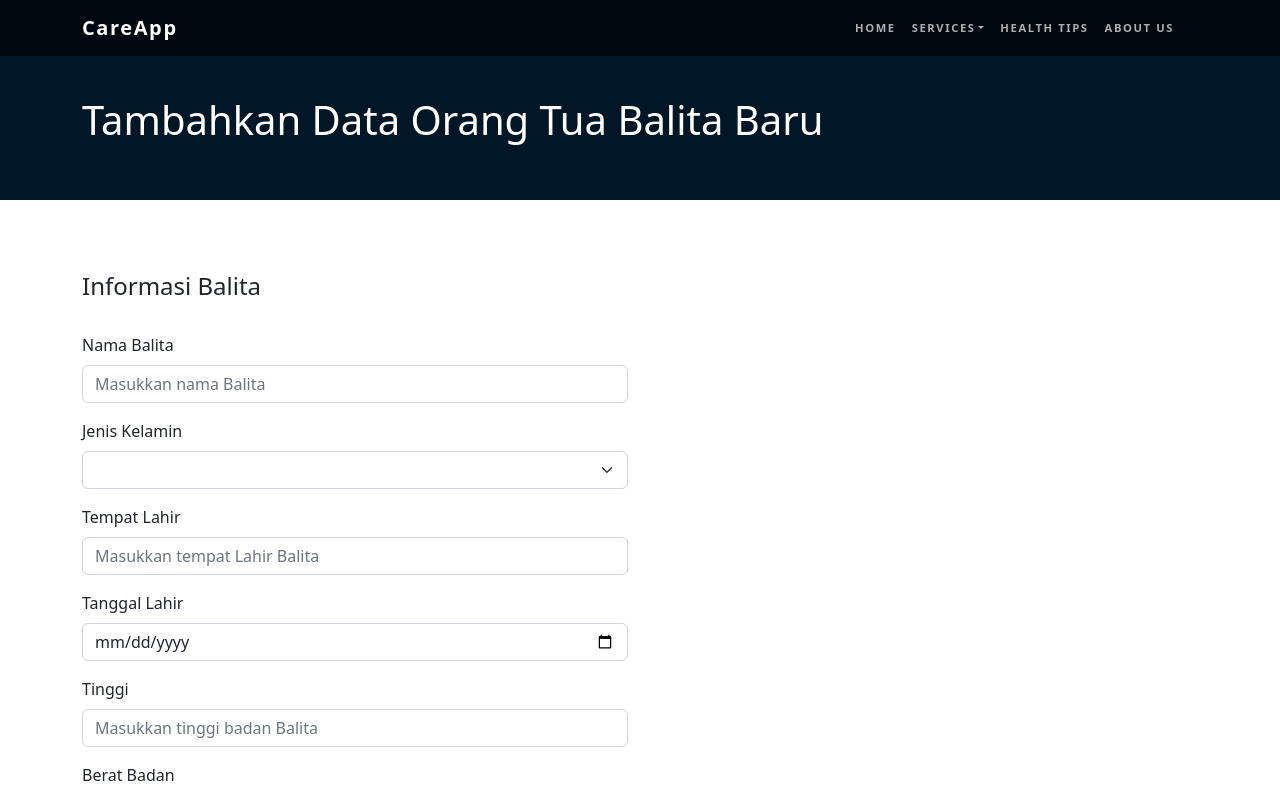
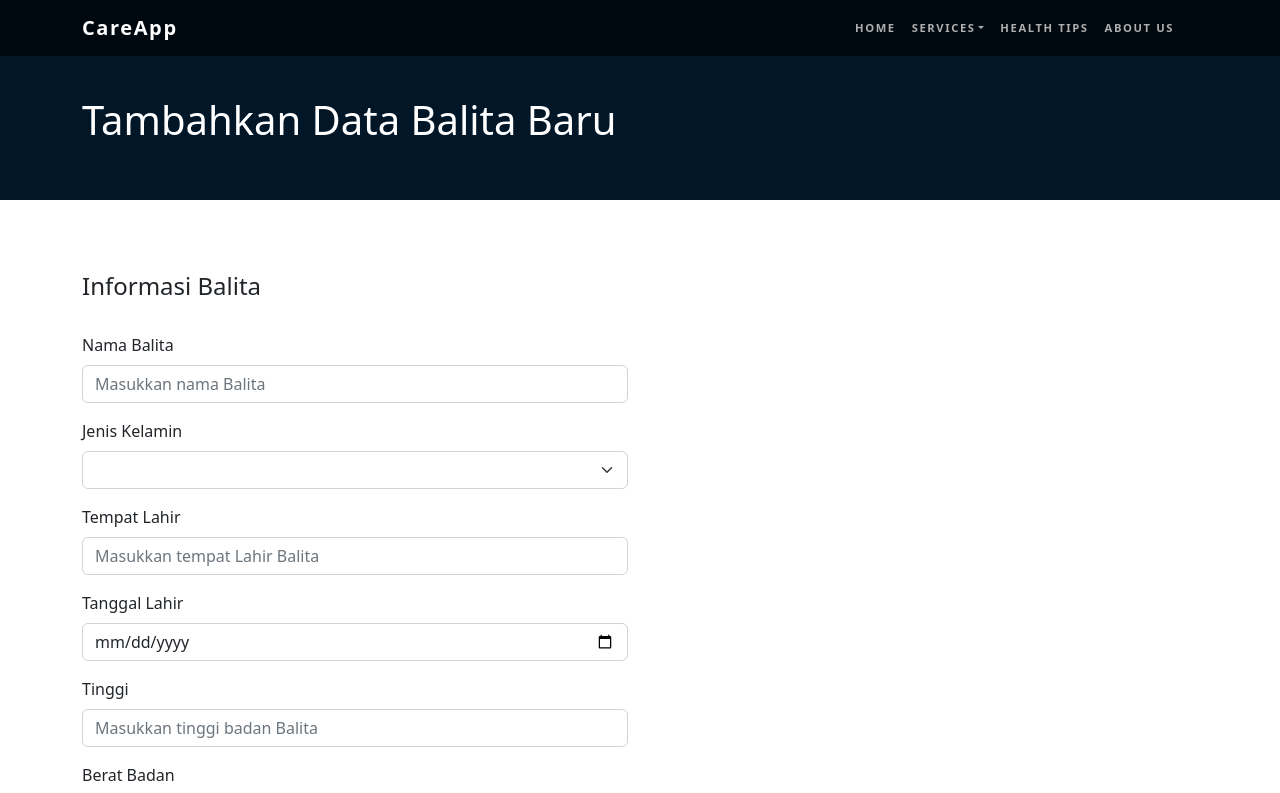
Before and after one commit to setiadirifqi02/Siladu_app, a React (Create React App) app: page /children-data/add-child in a window 1280 px wide. Shown: the top 793 px of the page. Built offline with nearby package versions, Linux system fonts and the light colour scheme.

Commit message:
change jumbotron text

```diff
--- a/src/components/childrencomps/ChildInput.jsx
+++ b/src/components/childrencomps/ChildInput.jsx
@@ -47,7 +47,7 @@ function ChildInput({ addChild }) {
       <div className="jumbotron jumbotron-fluid py-5 text-white">
         <div className="container mt-5">
           <h1 className="display-6">
-            Tambahkan Data Orang Tua Balita Baru
+            Tambahkan Data Balita Baru
           </h1>
         </div>
       </div>
```
